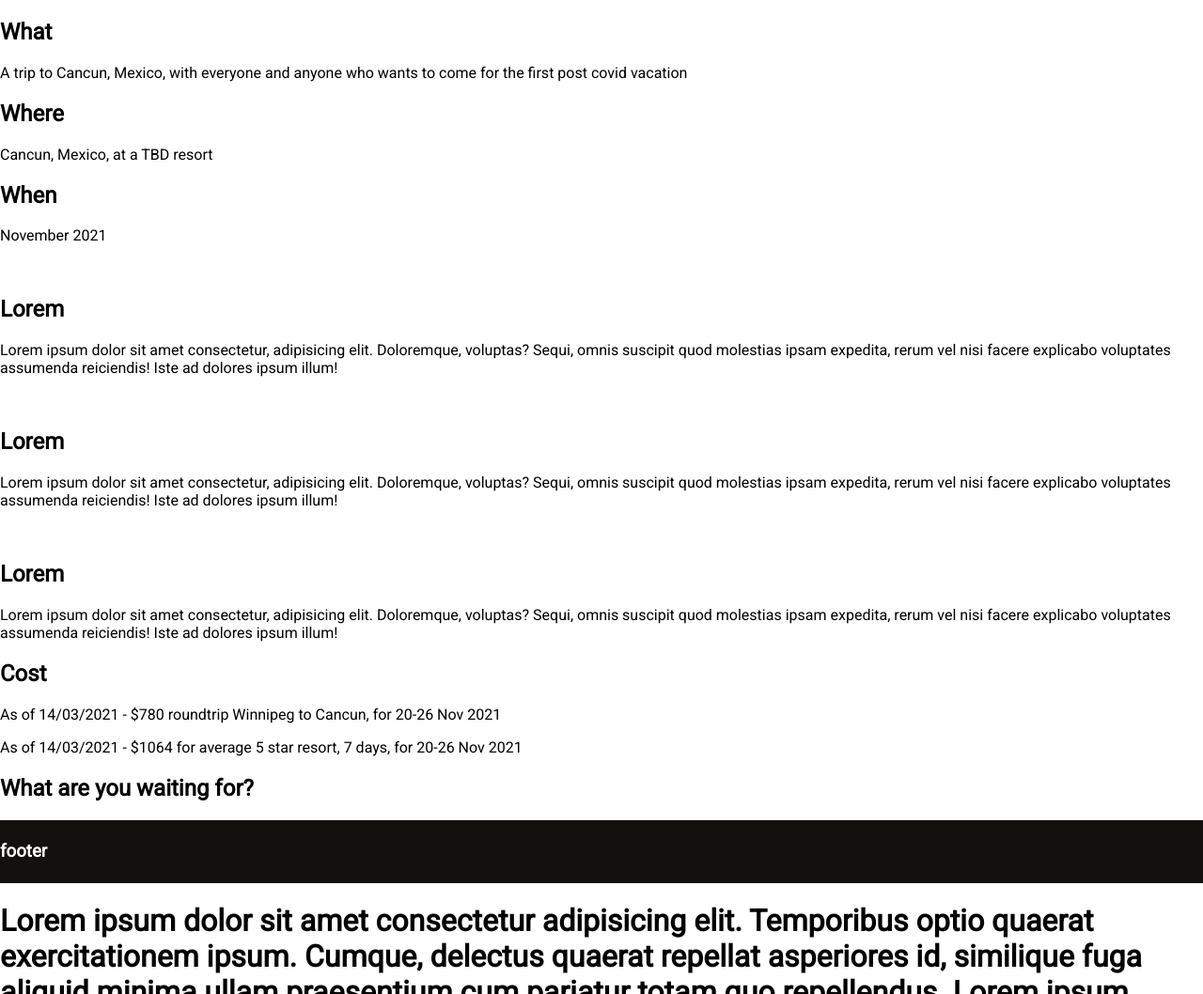
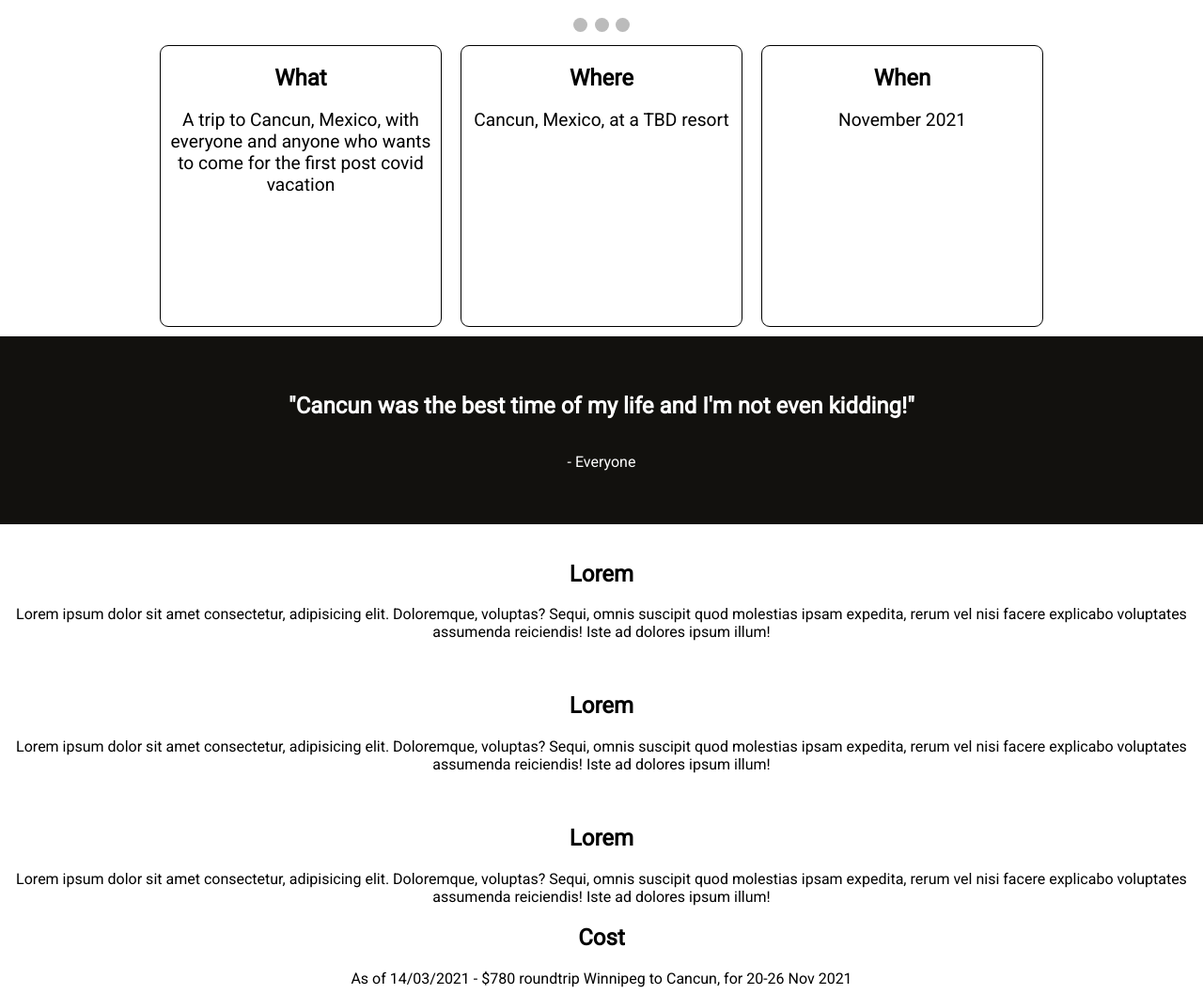
Before and after one commit to maxwwatson/cancun, a plain HTML site: page index.html in a window 1280 px wide. Shown: the part 682-1740 px from the top of the page at 94% size. Drawn offline with Linux system fonts and the light colour scheme.

Commit message:
Formatting CSS

```diff
--- a/index.html
+++ b/index.html
@@ -61,16 +61,27 @@
     </div>
 
     <!-- Content -->
-    <section>
+    <section class="www-container">
+        <div class="www-card">
             <h2>What</h2>
             <p>A trip to Cancun, Mexico, with everyone and anyone who wants to come for the first post covid vacation</p>
+        </div>
+        <div class="www-card">
             <h2>Where</h2>
             <p>Cancun, Mexico, at a TBD resort</p>
+        </div>
+        <div class="www-card">
             <h2>When</h2>
             <p>November 2021</p>
+        </div>
     </section>
 
-    <!-- 3 Cards with details -->
+    <!-- Testimonial -->
+    <section class="testimonial-container">
+        <h2 class="testimonial">"Cancun was the best time of my life and I'm not even kidding!"</h2>
+        <p>- Everyone</p>
+    </section>
+    <!-- Activities: 3 cards -->
     <section>
         <div>
             <img src="" alt="">
--- a/styles/styles.css
+++ b/styles/styles.css
@@ -3,6 +3,7 @@
 * {
     box-sizing: border-box;
     font-family: 'Roboto', sans-serif;
+    text-align: center;
     /* Add primary colours below */
 }
 
@@ -28,17 +29,16 @@ html, body {
 }
 
 .main-header {
-  position: fixed;
   top: 0;
   right: 0;
   width: 100%;
-  z-index: 1;
+
 }
 .main-nav {
     text-align: right;
     font-size: 1.1em;
     font-weight: lighter;
-    background: white;
+    background:#12110e;
 
 }
 
@@ -47,7 +47,7 @@ html, body {
 
 }
 .main-nav a {
-  color: black;
+  color: white;
 }
 
 .nav a:hover {
@@ -58,6 +58,7 @@ html, body {
   background-color: #12110e;
   color: white;
   padding: .25em 0;
+  height: 300px;
 }
 
 .main-footer-container {
@@ -68,6 +69,46 @@ html, body {
 .main-footer-container ul {
   flex-grow: 1;
   text-align: end;
+}
+
+.container {
+  max-width: 900px;
+  margin: 0 auto;
+  padding: 0 1.5em;
+}
+
+.www-container {
+  display: flex;
+  justify-content: center;
+}
+
+.www-card {
+  margin: 10px;
+  width: 300px;
+  height: 300px;
+  border: 1px solid black;
+  border-radius: 3%;
+
+}
+
+.www-card p {
+  font-size: 1.2em;
+}
+
+.testimonial-container {
+  display: flex;
+  flex-direction: column;
+  justify-content: center;
+  align-items: center;
+  height: 200px;
+  margin: 0;
+  background-color: #12110e;
+  color: white;
+
+}
+
+.testimonial {
+
 }
 
 .footer-nav li {
```
Lines whose indentation alone changed are shown as unchanged.
